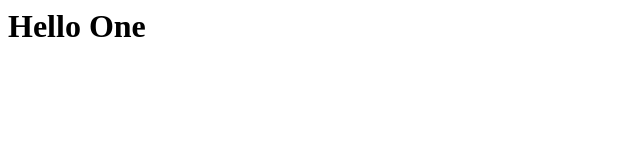
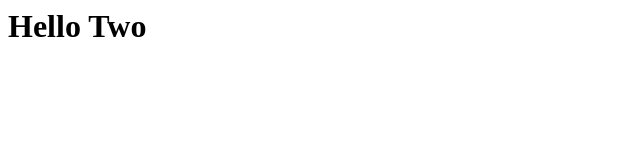
Before and after one commit to ghulammujtaba0687/Second-Html-Repo, a plain HTML site: page index.html in a window 1280 px wide. Shown: the full height of the page, 0-640 px from the left. Drawn offline with Linux system fonts and the light colour scheme.

Commit message:
hello two

```diff
--- a/index.html
+++ b/index.html
@@ -1 +1 @@
-<h1>Hello One</h1>
+<h1>Hello Two</h1>
```
